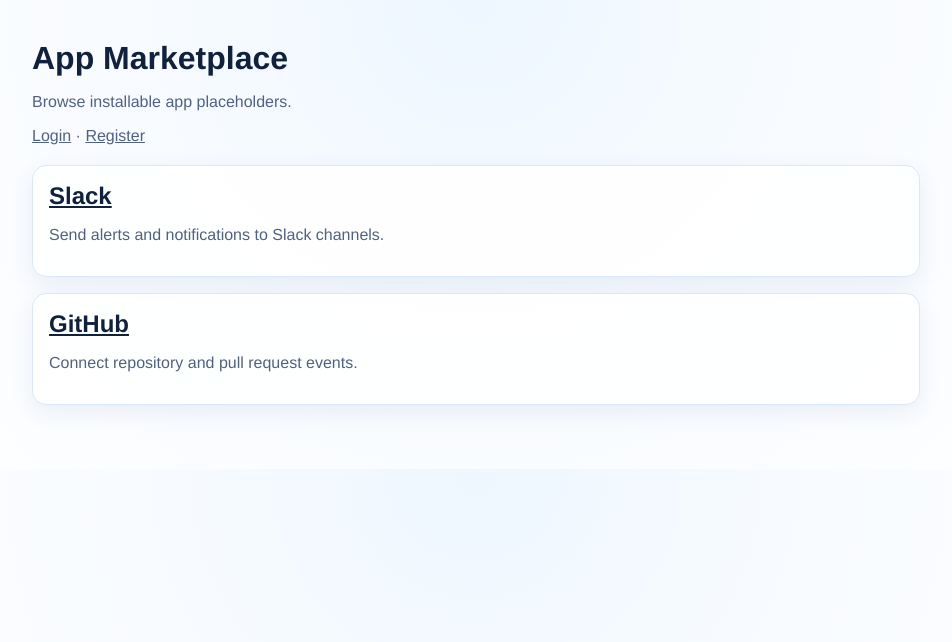
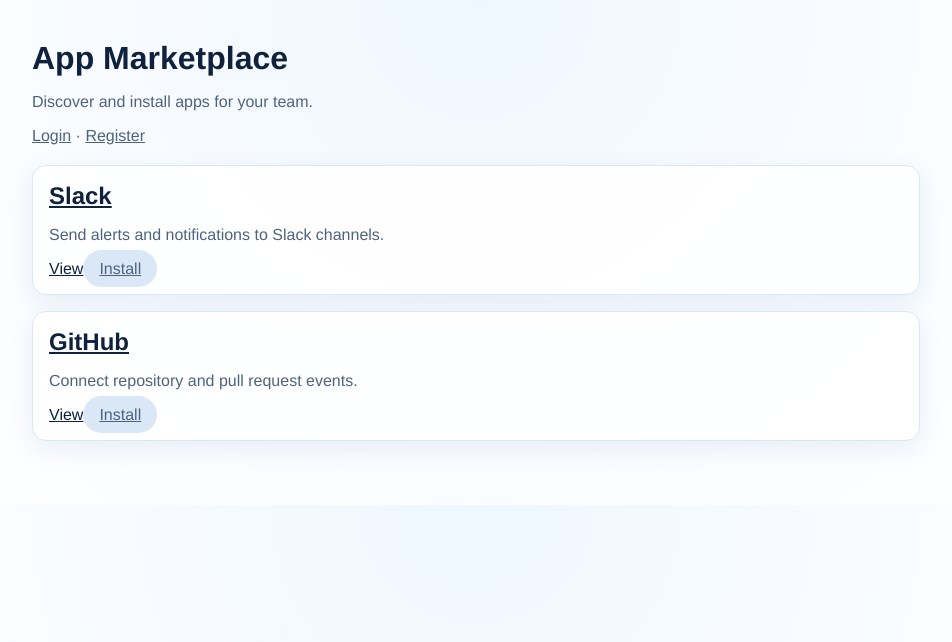
Before and after one commit to Jinming7/agents-marketplace, a Next.js app in the folder apps/frontend/: page / in a window 1280 px wide. Shown: the top 642 px of the page, without its empty margins (164-1116 px from the left). Built offline with nearby package versions, Linux system fonts and the light colour scheme; no server answers.

Commit message:
fix(product): follow Atlassian pattern - browse without login, install needs auth

```diff
--- a/apps/frontend/app/page.tsx
+++ b/apps/frontend/app/page.tsx
@@ -9,7 +9,7 @@
   return (
     <main>
       <h1>App Marketplace</h1>
-      <p className="meta">Browse installable app placeholders.</p>
+      <p className="meta">Discover and install apps for your team.</p>
       <p className="meta" style={{ marginTop: 8 }}>
         <Link href="/auth/login">Login</Link> · <Link href="/auth/register">Register</Link>
       </p>
@@ -20,6 +20,14 @@
               <Link href={`/apps/${item.appKey}`}>{item.name}</Link>
             </h2>
             <p className="meta">{item.summary}</p>
+            <div className="card-actions">
+              <Link href={`/apps/${item.appKey}`} className="secondary">
+                View
+              </Link>
+              <Link href={`/install/${item.appKey}`} className="cta">
+                Install
+              </Link>
+            </div>
           </article>
         ))}
       </div>
```
Also changed, not shown: apps/frontend/app/apps/[appKey]/page.tsx (+5 -3 lines), apps/frontend/app/install/[appKey]/page.tsx (added, +30 -0 lines).
